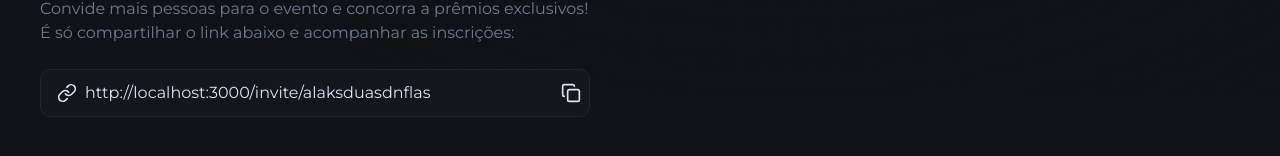
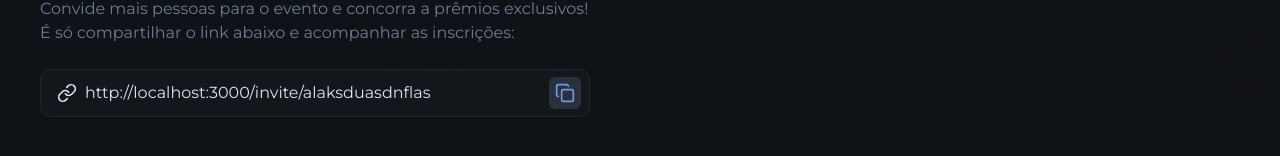
Before and after one commit to Diego-Lopes/nlw-connect, a Next.js app: page /invite in a window 1280 px wide. Shown: the part 448-604 px from the top of the page. Built offline with nearby package versions, Linux system fonts and the light colour scheme.

Commit message:
♻️chore: add tailwind-merge

```diff
--- a/src/components/icon-button.tsx
+++ b/src/components/icon-button.tsx
@@ -1,11 +1,15 @@
 import type { ComponentProps } from 'react'
+import { twMerge } from 'tailwind-merge'
 
 interface IconButtonsProps extends ComponentProps<'button'> {}
 
-export function IconButton(props: IconButtonsProps) {
+export function IconButton({ className, ...props }: IconButtonsProps) {
   return (
     <button
-      className="p-1.5 bg-gray-500 text-blue rounded-md cursor-pointer hover:bg-blue hover:text-gray-900 transition-colors duration-300"
+      className={twMerge(
+        'p-1.5 bg-gray-500 text-blue rounded-md cursor-pointer hover:bg-blue hover:text-gray-900 transition-colors duration-300',
+        className
+      )}
       {...props}
     />
   )
```
